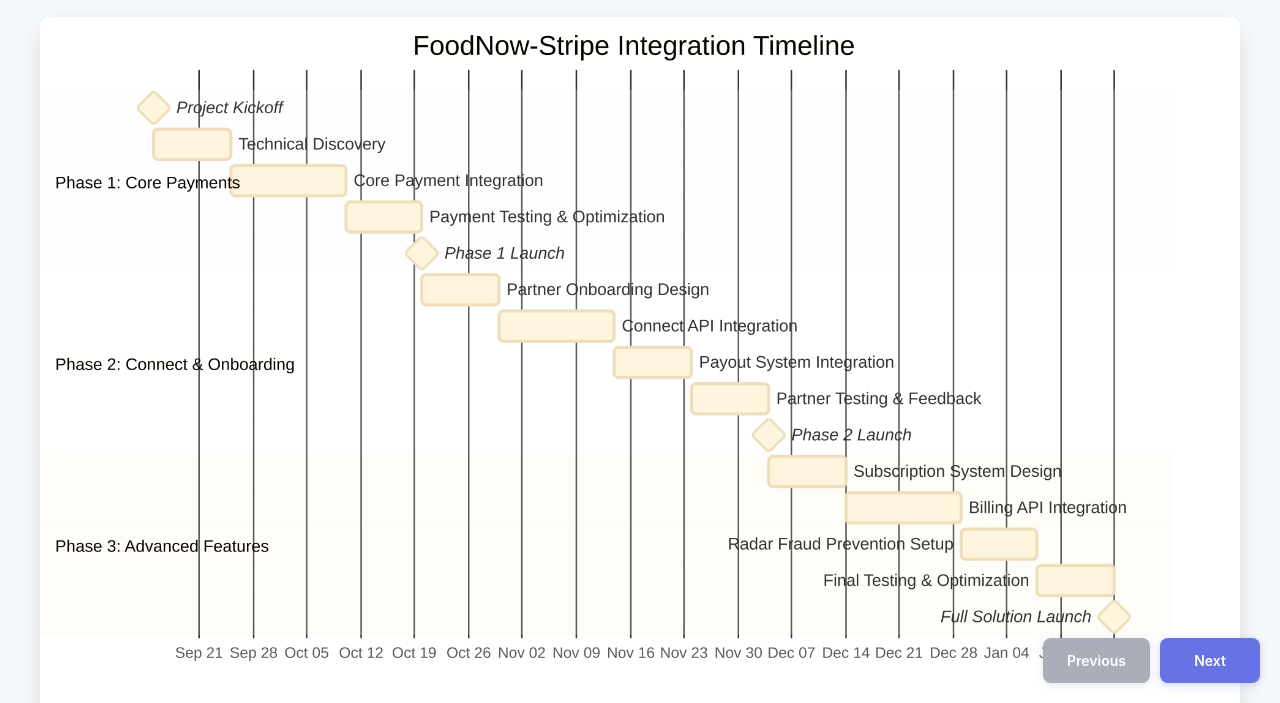
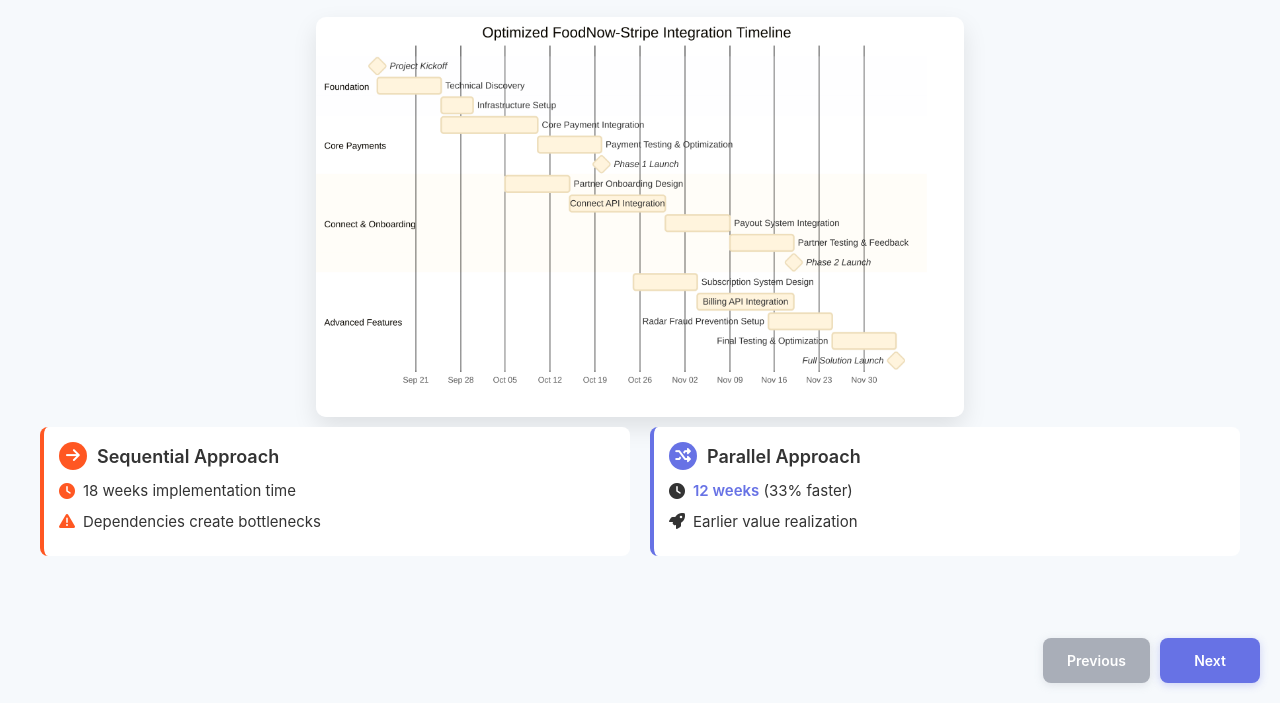
Before and after one commit to shiuh-yaw/stripe-foodnow-presentation, a plain HTML site: page integration_timeline.html in a window 1280 px wide. Shown: the part 97-800 px from the top of the page. Drawn offline with nearby package versions, Linux system fonts and the light colour scheme.

Commit message:
Merge and simplify timeline slides - Combine integration and optimized timelines, remove redundant content

```diff
--- a/integration_timeline.html
+++ b/integration_timeline.html
@@ -13,8 +13,7 @@
     .slide-container {
       width: 100%;
       max-width: 1280px;
-      min-height: 100vh;
-      height: 100vh;
+      min-height: 90vh;
       background: #F6F9FC;
       font-family: 'Inter', 'Roboto', sans-serif;
       color: #333333;
@@ -23,7 +22,7 @@
       padding: clamp(20px, 4vw, 40px);
       margin: 0 auto;
       box-sizing: border-box;
-      overflow: hidden;
+      overflow: auto;
     }
     .header {
       display: flex;
@@ -48,70 +47,100 @@
     }
     .timeline-image {
       max-width: 100%;
+      max-height: 400px;
       height: auto;
       margin: 0 auto;
       border-radius: 10px;
       box-shadow: 0 10px 25px rgba(0, 0, 0, 0.1);
+      object-fit: contain;
     }
-    .key-points {
+
+
+    .comparison {
       display: flex;
       justify-content: space-evenly;
-      margin-top: clamp(20px, 4vw, 30px);
+      margin-top: clamp(10px, 2vw, 10px);
       flex-wrap: wrap;
       gap: clamp(10px, 2vw, 20px);
     }
-    .point {
+
+    .comparison-column {
       flex: 1;
-      min-width: 200px;
-      background-color: #FFFFFF;
+      min-width: 280px;
+      padding: clamp(10px, 2vw, 15px);
       border-radius: 8px;
-      padding: clamp(10px, 2vw, 15px);
       margin: 0;
-      box-shadow: 0 4px 8px rgba(0, 0, 0, 0.05);
       display: flex;
       flex-direction: column;
+    }
+
+    .sequential {
+      background-color: #FFFFFF;
+      border-left: 4px solid #FF5722;
+    }
+
+    .parallel {
+      background-color: #FFFFFF;
+      border-left: 4px solid #6772E5;
+    }
+
+    .comparison-title {
+      font-size: clamp(16px, 3vw, 18px);
+      font-weight: 600;
+      margin-bottom: clamp(5px, 1vw, 10px);
+      display: flex;
       align-items: center;
-      text-align: center;
     }
-    .point-icon {
-      width: clamp(40px, 7vw, 50px);
-      height: clamp(40px, 7vw, 50px);
-      background-color: #6772E5;
-      color: white;
+
+    .comparison-icon {
+      width: clamp(24px, 4vw, 28px);
+      height: clamp(24px, 4vw, 28px);
       border-radius: 50%;
       display: flex;
       justify-content: center;
       align-items: center;
-      margin-bottom: clamp(5px, 1vw, 10px);
+      margin-right: clamp(5px, 1vw, 10px);
+      flex-shrink: 0;
     }
-    .point:nth-child(even) .point-icon {
-      background-color: #FF5722;
+
+    .benefit-item {
+      display: flex;
+      align-items: flex-start;
+      margin-bottom: clamp(4px, 0.8vw, 8px);
     }
-    .point-title {
-      font-size: clamp(16px, 3vw, 18px);
+
+    .check-icon {
+      margin-right: clamp(4px, 0.8vw, 8px);
+      margin-top: clamp(1px, 0.2vw, 3px);
+      flex-shrink: 0;
+    }
+
+    .benefit-text {
+      font-size: clamp(12px, 2.5vw, 15px);
+    }
+
+    .highlight {
       font-weight: 600;
-      margin-bottom: clamp(2px, 0.5vw, 5px);
-    }
-    .point-description {
-      font-size: clamp(12px, 2.5vw, 14px);
-      color: #666666;
+      color: #6772E5;
     }
 
     @media (max-width: 768px) {
       .slide-container {
-        min-height: 100vh;
-        height: 100vh;
+        min-height: 90vh;
         padding: 20px 15px;
-        overflow: hidden;
+        overflow: auto;
       }
       .header {
         justify-content: center;
         text-align: center;
       }
-      .key-points {
+      .timeline-image {
+        max-height: 250px;
+      }
+      .comparison {
         flex-direction: column;
       }
-      .point {
+      .comparison-column {
         min-width: unset;
         width: 100%;
       }
@@ -128,45 +157,47 @@
     </div>
 
     <div class="content">
-      <img src="presentation_images/integration_timeline.png" alt="Integration Timeline" class="timeline-image">
+      <img src="presentation_images/optimized_timeline.png" alt="Optimized Integration Timeline" class="timeline-image">
 
-      <div class="key-points">
-        <div class="point">
-          <div class="point-icon">
-            <i class="fas fa-rocket fa-lg"></i>
+      <div class="comparison">
+        <div class="comparison-column sequential">
+          <div class="comparison-title">
+            <div class="comparison-icon" style="background-color: #FF5722; color: white;">
+              <i class="fas fa-arrow-right fa-sm"></i>
+            </div>
+            Sequential Approach
           </div>
-          <div class="point-title">Phased Approach</div>
-          <div class="point-description">Modular implementation to accelerate time-to-market</div>
+          <div class="benefit-item">
+            <i class="fas fa-clock check-icon" style="color: #FF5722;"></i>
+            <span class="benefit-text">18 weeks implementation time</span>
+          </div>
+          <div class="benefit-item">
+            <i class="fas fa-exclamation-triangle check-icon" style="color: #FF5722;"></i>
+            <span class="benefit-text">Dependencies create bottlenecks</span>
+          </div>
         </div>
 
-        <div class="point">
-          <div class="point-icon">
-            <i class="fas fa-code fa-lg"></i>
+        <div class="comparison-column parallel">
+          <div class="comparison-title">
+            <div class="comparison-icon" style="background-color: #6772E5; color: white;">
+              <i class="fas fa-random fa-sm"></i>
+            </div>
+            Parallel Approach
           </div>
-          <div class="point-title">Developer-First</div>
-          <div class="point-description">Well-documented APIs and SDKs for seamless integration</div>
-        </div>
-
-        <div class="point">
-          <div class="point-icon">
-            <i class="fas fa-users fa-lg"></i>
+          <div class="benefit-item">
+            <i class="fas fa-clock check-icon"></i>
+            <span class="benefit-text"><span class="highlight">12 weeks</span> (33% faster)</span>
           </div>
-          <div class="point-title">Dedicated Support</div>
-          <div class="point-description">Implementation specialists throughout the process</div>
-        </div>
-
-        <div class="point">
-          <div class="point-icon">
-            <i class="fas fa-chart-line fa-lg"></i>
+          <div class="benefit-item">
+            <i class="fas fa-rocket check-icon"></i>
+            <span class="benefit-text">Earlier value realization</span>
           </div>
-          <div class="point-title">Continuous Optimization</div>
-          <div class="point-description">Data-driven improvements to payment flows</div>
         </div>
       </div>
     </div>
     <div class="navigation-buttons" style="position: absolute; bottom: 20px; right: 20px; display: flex; gap: 10px; z-index: 1000;">
       <a href="solution_architecture.html" class="nav-button prev" style="padding: 12px 24px; background-color: #A9AEB8; color: white; border: none; border-radius: 8px; text-decoration: none; font-weight: 600; font-size: 14px; cursor: pointer; transition: all 0.3s ease; box-shadow: 0 2px 8px rgba(169, 174, 184, 0.3); display: inline-block; text-align: center; min-width: 100px; line-height: 1.5;">Previous</a>
-      <a href="optimized_timeline.html" class="nav-button next" style="padding: 12px 24px; background-color: #6772E5; color: white; border: none; border-radius: 8px; text-decoration: none; font-weight: 600; font-size: 14px; cursor: pointer; transition: all 0.3s ease; box-shadow: 0 2px 8px rgba(103, 114, 229, 0.3); display: inline-block; text-align: center; min-width: 100px; line-height: 1.5;">Next</a>
+      <a href="parallel_implementation.html" class="nav-button next" style="padding: 12px 24px; background-color: #6772E5; color: white; border: none; border-radius: 8px; text-decoration: none; font-weight: 600; font-size: 14px; cursor: pointer; transition: all 0.3s ease; box-shadow: 0 2px 8px rgba(103, 114, 229, 0.3); display: inline-block; text-align: center; min-width: 100px; line-height: 1.5;">Next</a>
     </div>
   </div>
 
```
Also changed, not shown: optimized_timeline.html (+9 -6 lines), parallel_implementation.html (+1 -1 lines).
